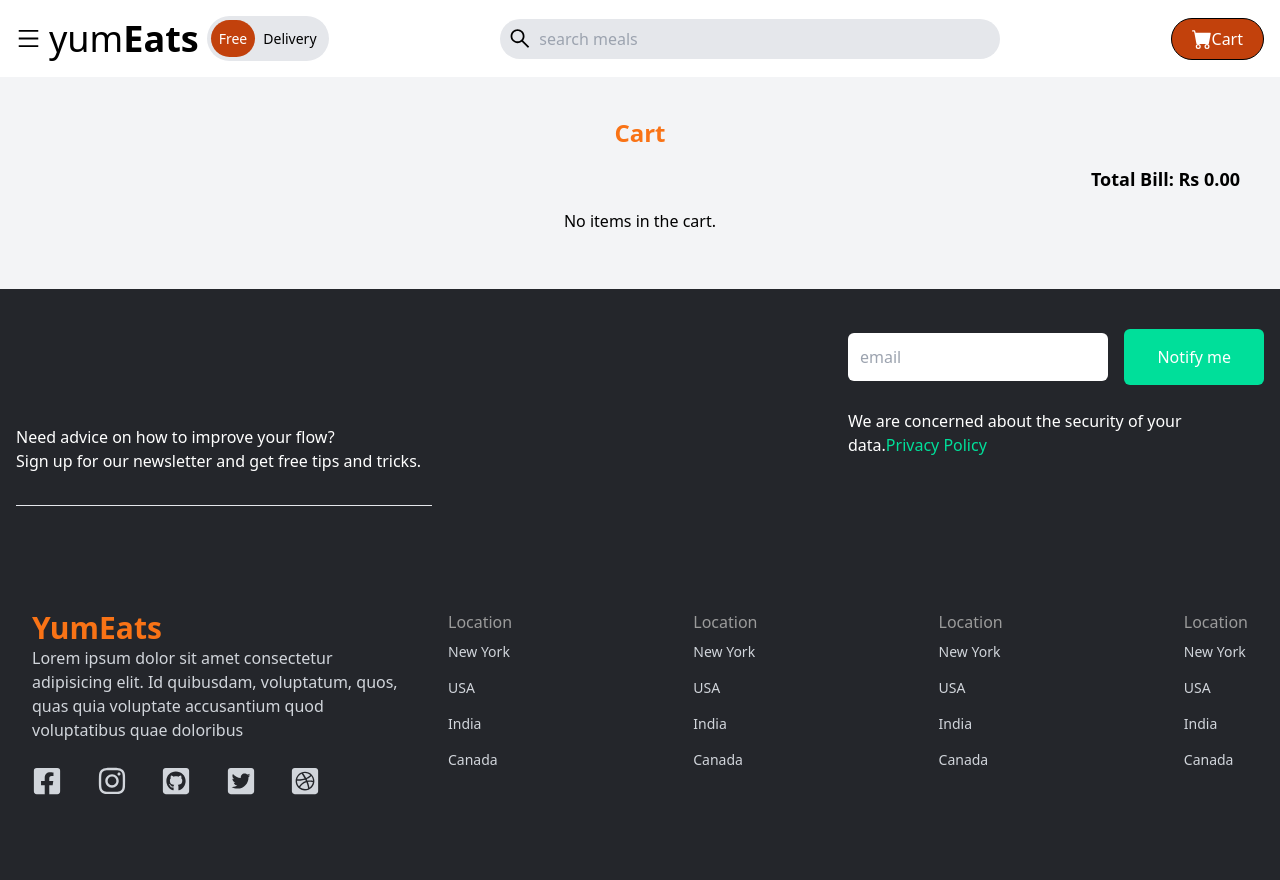
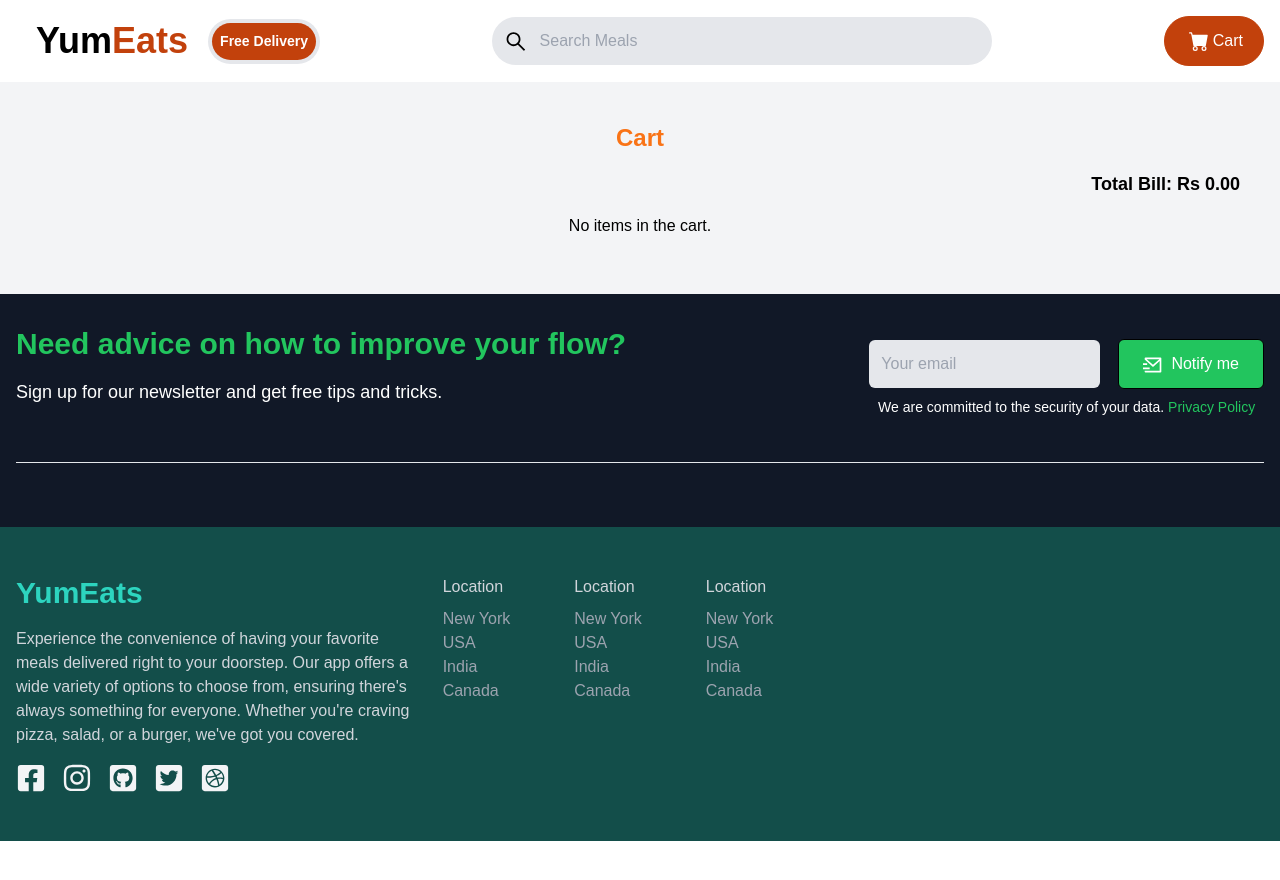
Before and after one commit to Saurabh13042004/Yum-eats, a React (Create React App) app: page /cart in a window 1280 px wide. Shown: the top 880 px of the page. After the commit the page ends 841 px from the top, so only its background shows below. Built offline with nearby package versions, Linux system fonts and the light colour scheme.

Commit message:
open-source

```diff
--- a/public/index.html
+++ b/public/index.html
@@ -2,7 +2,7 @@
 <html lang="en">
   <head>
     <meta charset="utf-8" />
-    <link rel="icon" href="%PUBLIC_URL%/favicon.ico" />
+    <link rel="icon" href="https://img.freepik.com/premium-vector/food-delivery-logo-design-fast-running-food-delivery-logo_546029-36.jpg" />
     <meta name="viewport" content="width=device-width, initial-scale=1" />
     <meta name="theme-color" content="#000000" />
     <meta
@@ -24,7 +24,8 @@
       work correctly both with client-side routing and a non-root public URL.
       Learn how to configure a non-root public URL by running `npm run build`.
     -->
-    <title>React App</title>
+
+    <title>yumEats</title>
   </head>
   <body>
     <noscript>You need to enable JavaScript to run this app.</noscript>
--- a/src/components/Delivery.js
+++ b/src/components/Delivery.js
@@ -1,42 +1,32 @@
-/* eslint-disable jsx-a11y/img-redundant-alt */
 import React from 'react';
+
 const Delivery = () => {
     return (
-        <div className="max-w-[1520px] w-full bg-white py-16 px-4 overflow-x-hidden">
-            <h3 className="text-orange-500 font-bold text-2xl text-center">
+        <div className="max-w-screen-xl mx-auto bg-white py-16 px-8 overflow-hidden rounded-lg shadow-lg">
+            <h3 className="text-orange-500 font-bold text-3xl md:text-4xl text-center mb-8">
                 Quick Delivery App
             </h3>
-            <div className="w-full mx-auto grid md:grid-cols-2">
+            <div className="grid grid-cols-1 md:grid-cols-2 gap-8 items-center">
+                <div className="flex flex-col justify-center p-6 md:p-10 bg-gradient-to-r from-yellow-200 to-orange-200 rounded-lg shadow-lg">
+                    <p className="text-[#00df9a] font-bold text-lg mb-2">Get The App</p>
+                    <h1 className="text-4xl md:text-5xl font-bold text-gray-900 mb-4">
+                        Limitless Convenience on Demand
+                    </h1>
+                    <p className="text-gray-700 text-lg mb-6">
+                        Experience the convenience of having your favorite meals delivered right to your doorstep. Our app offers a wide variety of options to choose from, ensuring there's always something for everyone. Whether you're craving pizza, salad, or a burger, we've got you covered. Plus, with our easy-to-use interface, ordering is a breeze. So why wait? Start enjoying the benefits of on-demand food delivery today.
+                    </p>
+                    <button className="bg-orange-500 hover:bg-orange-600 text-white w-full md:w-[200px] rounded-md font-medium py-3 shadow-md transition duration-300 ease-in-out focus:outline-none">
+                        Get Started
+                    </button>
+                </div>
                 <img
-                    className="w-full md:w-auto mx-auto my-4 max-w-[550px]"
+                    className="w-full md:w-auto mx-auto my-4 max-w-[550px] rounded-lg shadow-lg"
                     src="https://res.cloudinary.com/ehizeex-shop/image/upload/v1672676822/NetflixApp/FC_two_phones.6ec9a842f905769677f9_m91off.webp"
-                    alt="Image"
+                    alt="Image of mobile phones with the app"
                 />
-                <div className="flex flex-col justify-center">
-                    <p className="text-[#00df9a] font-bold">Get The App</p>
-                    <h1 className="md:text-4xl sm:text-3xl text-2xl font-bold  py-2">
-                        Limitless Convenience on-demand
-                    </h1>
-                    <p>
-                        Lorem ipsum dolor sit amet consectetur adipisicing elit.
-                        Voluptatum molestiae delectus culpa hic assumenda, voluptate
-                        reprehenderit dolore autem cum ullam sed odit perspiciatis.
-                        Doloribus quos velit, eveniet ex deserunt fuga? Lorem ipsum dolor
-                        sit amet consectetur adipisicing elit. Voluptatum molestiae
-                        delectus culpa hic assumenda, voluptate reprehenderit dolore autem
-                        cum ullam sed odit perspiciatis. Doloribus quos velit, eveniet ex
-                        deserunt fuga? Lorem ipsum dolor sit amet consectetur adipisicing
-                        elit. Voluptatum molestiae delectus culpa hic assumenda, voluptate
-                        reprehenderit dolore autem cum ullam sed odit perspiciatis.
-                        Doloribus quos velit, eveniet ex deserunt fuga?
-                    </p>
-        <button className="bg-black text-[#00df9a]  w-[200px] rounded-md font-medium my-6 mx-auto md:mx-0 py-3 ">
-            Get Started
-            </button>
-                </div>
-          </div>
-
+            </div>
         </div>
     );
 };
+
 export default Delivery;
--- a/src/components/Footer.js
+++ b/src/components/Footer.js
@@ -1,107 +1,54 @@
 import React from 'react';
 import { FaDribbbleSquare, FaFacebookSquare, FaGithubSquare, FaInstagram, FaTwitterSquare } from 'react-icons/fa';
 
-
 const Footer = () => {
     return (
-    <div className='max-w-[1520px] m-auto px-4 py-2 bg-[#24262b]'>
-      <div className='py-16 px-4 grid lg:grid-cols-3 gap-8 text-gray-300'>
-        <div>
-          <h1 className='w-full text-3xl font-bold text-orange-500'>
-            YumEats
-          </h1>
-          <p>
-            Lorem ipsum dolor sit amet consectetur adipisicing elit.
-            Id quibusdam, voluptatum, quos, quas quia voluptate
-            accusantium quod voluptatibus quae doloribus
+        <div className='w-full bg-teal-900 text-gray-100 py-12'>
+            <div className='max-w-screen-xl mx-auto px-4'>
+                <div className='grid grid-cols-1 md:grid-cols-3 gap-8'>
+                    {/* Logo and Description */}
+                    <div className='md:col-span-1'>
+                        <h1 className='text-3xl font-bold text-teal-400 mb-4'>YumEats</h1>
+                        <p className='text-gray-300 mb-4'>
+                            Experience the convenience of having your favorite meals delivered right to your doorstep. Our app offers a wide variety of options to choose from, ensuring there's always something for everyone. Whether you're craving pizza, salad, or a burger, we've got you covered.
                         </p>
-          <div className='flex justify-between md:w-[75%] my-6'>
-            <FaFacebookSquare size={30} />
-            <a href="https://www.instagram.com/saurabh._shukla._">
-                      <FaInstagram size={30} />
-                      </a>
-
-            <FaGithubSquare size={30} />
-            <FaTwitterSquare size={30} />
-            <FaDribbbleSquare size={30} />
+                        <div className='flex space-x-4'>
+                            <a href="https://www.facebook.com/"> <FaFacebookSquare size={30} /></a>
+                            <a href="https://www.instagram.com/saurabh._shukla._"> <FaInstagram size={30} /></a>
+                            <a href="https://github.com/"> <FaGithubSquare size={30} /></a>
+                            <a href="https://twitter.com/"> <FaTwitterSquare size={30} /></a>
+                            <a href="https://dribbble.com/"> <FaDribbbleSquare size={30} /></a>
                         </div>
                     </div>
-        <div className='lg:col-span-2 flex justify-between mt-0 '>
+                    {/* Locations */}
+                    <div className='grid grid-cols-2 sm:grid-cols-3 gap-y-4 md:gap-y-0'>
                         <div>
-                <h6 className='font-medium text-[#9b9b9b]'>
-                Location
-                </h6>
-                <ul>
-                  <li className='py-2 text-sm'>
-                    New York
-                    </li>
-                    <li className='py-2 text-sm'>
-                        USA
-                    </li>
-                    <li className='py-2 text-sm'>
-                        India
-                    </li>
-                    <li className='py-2 text-sm'>
-                        Canada
-                    </li>
+                            <h6 className='font-medium text-gray-300 mb-2'>Location</h6>
+                            <ul className='text-gray-400'>
+                                <li>New York</li>
+                                <li>USA</li>
+                                <li>India</li>
+                                <li>Canada</li>
                             </ul>
                         </div>
                         <div>
-                <h6 className='font-medium text-[#9b9b9b]'>
-                Location
-                </h6>
-                <ul>
-                  <li className='py-2 text-sm'>
-                    New York
-                    </li>
-                    <li className='py-2 text-sm'>
-                        USA
-                    </li>
-                    <li className='py-2 text-sm'>
-                        India
-                    </li>
-                    <li className='py-2 text-sm'>
-                        Canada
-                    </li>
+                            <h6 className='font-medium text-gray-300 mb-2'>Location</h6>
+                            <ul className='text-gray-400'>
+                                <li>New York</li>
+                                <li>USA</li>
+                                <li>India</li>
+                                <li>Canada</li>
                             </ul>
                         </div>
                         <div>
-                <h6 className='font-medium text-[#9b9b9b]'>
-                Location
-                </h6>
-                <ul>
-                  <li className='py-2 text-sm'>
-                    New York
-                    </li>
-                    <li className='py-2 text-sm'>
-                        USA
-                    </li>
-                    <li className='py-2 text-sm'>
-                        India
-                    </li>
-                    <li className='py-2 text-sm'>
-                        Canada
-                    </li>
+                            <h6 className='font-medium text-gray-300 mb-2'>Location</h6>
+                            <ul className='text-gray-400'>
+                                <li>New York</li>
+                                <li>USA</li>
+                                <li>India</li>
+                                <li>Canada</li>
                             </ul>
                         </div>
-            <div>
-                <h6 className='font-medium text-[#9b9b9b]'>
-                Location
-                </h6>
-                <ul>
-                  <li className='py-2 text-sm'>
-                    New York
-                    </li>
-                    <li className='py-2 text-sm'>
-                        USA
-                    </li>
-                    <li className='py-2 text-sm'>
-                        India
-                    </li>
-                    <li className='py-2 text-sm'>
-                        Canada
-                    </li>
-                </ul>
                     </div>
                 </div>
             </div>
--- a/src/components/NewsLetter.js
+++ b/src/components/NewsLetter.js
@@ -1,26 +1,29 @@
 import React from 'react';
+import { RiMailSendLine } from 'react-icons/ri';
 
 const NewsLetter = () => {
     return (
-        <div className='max-w-[1520px] m-auto text-white px-4 bg-[#24262b]'>
-            <div className='mx-auto grid lg:grid-cols-3'>
-                <div className='lg:col-span-2 w-100 flex flex-col align-middle justify-end'>
-                    <h1>Need advice on how to improve your flow?</h1>
-                    <p>Sign up for our newsletter and get free tips and tricks.</p>
+        <div className='bg-gray-900 text-white py-8'>
+            <div className='max-w-screen-xl mx-auto px-4'>
+                <div className='grid lg:grid-cols-3 gap-8'>
+                    {/* Newsletter Text */}
+                    <div className='lg:col-span-2 flex flex-col justify-center'>
+                        <h1 className='text-3xl font-bold mb-4 text-green-500'>Need advice on how to improve your flow?</h1>
+                        <p className='text-lg mb-6'>Sign up for our newsletter and get free tips and tricks.</p>
+                    </div>
+                    {/* Newsletter Form */}
+                    <div className='flex flex-col items-center justify-center'>
+                        <div className='flex flex-col sm:flex-row items-center justify-between w-full'>
+                            <input type='email' placeholder='Your email' className='p-3 w-full sm:w-auto rounded-md text-black mb-4 sm:mb-0 bg-gray-200' />
+                            <button className='bg-green-500 text-white rounded-md font-medium px-6 py-3 sm:ml-4 hover:bg-green-600 transition-colors duration-300'>
+                                <RiMailSendLine className='inline-block mr-2' size={20} />
+                                Notify me
+                            </button>
+                        </div>
+                        <p className='text-sm mt-2'>We are committed to the security of your data. <span className='text-green-500 cursor-pointer'>Privacy Policy</span></p>
+                    </div>
                 </div>
-                <div className='my-4'>
-                    <div className='flex flex-col sm:flex-row items-center justify-between w-full'>
-                        <input type='email' placeholder='email' className='p-3 flex w-full rounded-md text-black' />
-                        <button className='bg-[#00df9a]
-                        text-white
-                        rounded-md font-medium w-[200px] px-6 py-4 ml-4 my-6  border-none hover:bg-[#00c989] transition-colors duration-300'>Notify me</button>
-                    </div>
-                    <p>
-                    We are concerned about the security of your data.
-
-                    <span className='text-[#00df9a]'>Privacy Policy</span>
-                    </p>
-                </div>
+                {/* Divider */}
                 <hr className='my-8 bg-gray-700 border-1'></hr>
             </div>
         </div>
--- a/src/components/TopNav.js
+++ b/src/components/TopNav.js
@@ -1,91 +1,71 @@
-import React, { useState } from 'react'
-import {AiOutlineMenu, AiOutlineSearch,AiOutlineClose} from 'react-icons/ai'
-import {BsFillCartFill, BsPerson} from 'react-icons/bs'
-import{TbTruckReturn} from 'react-icons/tb'
-import{FaGoogleWallet} from 'react-icons/fa'
-import {  MdOutlineFavorite } from 'react-icons/md';
-import { Link } from 'react-router-dom'
+import React, { useState } from 'react';
+import { AiOutlineMenu, AiOutlineSearch, AiOutlineClose } from 'react-icons/ai';
+import { BsFillCartFill, BsPerson } from 'react-icons/bs';
+import { TbTruckReturn } from 'react-icons/tb';
+import { FaGoogleWallet } from 'react-icons/fa';
+import { MdOutlineFavorite } from 'react-icons/md';
+import { MdHelp } from 'react-icons/md';
+import { Link } from 'react-router-dom';
 
-import { MdHelp } from 'react-icons/md'; // Ensure you have imported the icon
 const TopNav = () => {
-    const [sideNav,setSideNav] = useState(false)
-    console.log(sideNav)
+    const [sideNav, setSideNav] = useState(false);
+
     return (
-        <div className='max-w-[1520] mx-auto flex justify-between items-center p-4'>
-            <div className='flex items-center'>
-            <div onClick = {()=> setSideNav(!sideNav)}className='cursor-pointer'>
-            <AiOutlineMenu size={25}/>
+        <div className="max-w-[1520] mx-auto flex justify-between items-center p-4">
+            <div className="flex items-center">
+                <div onClick={() => setSideNav(!sideNav)} className="lg:hidden cursor-pointer">
+                    <AiOutlineMenu size={25} />
                 </div>
-            <Link to='/'>
-            <h1 className="text-2xl sm:text-3xl lg:text-4xl px-2"> yum
-            <span className='font-bold'>Eats</span>
-                </h1>
+                <Link to="/">
+                    <h1 className="text-2xl sm:text-3xl lg:text-4xl px-5 font-bold">Yum<span className="text-orange-700">Eats</span></h1>
                 </Link>
-
-            <div className='hidden lg:flex items-center bg-gray-200 rounded-full p-1 text-[14px]'>
-                <p className='bg-orange-700 text-white rounded-full p-2 text-bold'>Free</p>
-                <p className='p-2 text-bold'>Delivery</p>
+                <div className="hidden lg:flex items-center bg-gray-200 rounded-full p-1 text-[14px]">
+                    <p className="bg-orange-700 text-white rounded-full p-2 font-semibold">Free Delivery</p>
                 </div>
             </div>
-            <div className='bg-gray-200 rounded-full flex items-center px-2 w-[200px] sm:w-[400px] lg:w-[500px]'>
-            <AiOutlineSearch size={25}/>
-
-            <input className='bg-transparent p-2 w-full focus:outline-none' type='text' placeholder='search meals'></input>
+            <div className="bg-gray-200 rounded-full flex items-center px-3 w-[200px] sm:w-[400px] lg:w-[500px]">
+                <AiOutlineSearch size={25} />
+                <input className="bg-transparent p-3 w-full focus:outline-none" type="text" placeholder="Search Meals" />
             </div>
-            <Link to='/cart'>
-
-            <button className='bg-orange-700 text-white hidden md:flex items-center py-2 rounded-full'>
-            <BsFillCartFill size={20}/>Cart
+            <Link to="/cart">
+                <button className="bg-orange-700 text-white hidden md:flex items-center px-5 py-3 rounded-full hover:bg-white hover:text-orange-700 transition-all border-orange-700">
+                    <BsFillCartFill size={20} className="mx-1" />Cart
                 </button>
             </Link>
-
-            {
-                sideNav ? (
-                    <div className='bg-black/60 fixed w-full h-screen z-10 top-0 left-0'
-                    onClick={() => setSideNav(!sideNav)}>
+            {sideNav ? (
+                <div className="fixed z-50 top-0 left-0 w-full h-full bg-black opacity-50" onClick={() => setSideNav(false)}></div>
+            ) : null}
+            <div className={sideNav ? "fixed top-0 left-0 w-[300px] h-screen bg-white z-50 duration-300 overflow-y-auto" : "hidden"}>
+                <div className="flex justify-end p-4">
+                    <AiOutlineClose onClick={() => setSideNav(false)} size={25} className="cursor-pointer" />
                 </div>
-                ):(""
-           ) }
-        <div className={sideNav ?"fixed top-0 left-0 w-[300px] h-screen bg-white z-10 duration-300"
-        : "fixed top-0 left-[-100%] w-[300px] h-screen bg-white z-10 duration-300"
-        }>
-    <AiOutlineClose
-    onClick={()=> setSideNav(!sideNav)}
-    size={25}
-    className='absolute top-4 right-4 cursor-pointer'/>
-    <h2 className='text-2xl p-4'>Yum <span className='text-orange-700 font-bold'>Eats
-        </span></h2>
-        <nav>
-            <ul className='flex flex-col p-4 text-gray-900'>
-            <li className='text-xl py-4 flex'>
-            <BsPerson size={25}
-            className='mr-4 text-white bg-black rounded-full '/>
-            My Account
+                <nav className="text-gray-900">
+                    <ul className="flex flex-col p-4">
+                        <li className="text-xl py-4 flex">
+                            <BsPerson size={25} className="mr-4 text-white bg-black rounded-full p-2" />
+                            <span className="font-semibold">My Account</span>
                         </li>
-            <li className='text-xl py-4 flex'>
-            <TbTruckReturn size={25}
-            className='mr-4 text-white bg-black rounded-full '/>
-            Delivery
+                        <li className="text-xl py-4 flex">
+                            <TbTruckReturn size={25} className="mr-4 text-white bg-black rounded-full p-2" />
+                            <span className="font-semibold">Delivery</span>
                         </li>
-            <li className='text-xl py-4 flex'>
-            <MdOutlineFavorite size={25}
-            className='mr-4 text-white bg-black rounded-full '/>
-            My Favourite
+                        <li className="text-xl py-4 flex">
+                            <MdOutlineFavorite size={25} className="mr-4 text-white bg-black rounded-full p-2" />
+                            <span className="font-semibold">My Favourite</span>
                         </li>
-            <li className='text-xl py-4 flex'>
-            < FaGoogleWallet size={25}
-            className='mr-4 text-white bg-black rounded-full '/>
-            My Wallet
+                        <li className="text-xl py-4 flex">
+                            <FaGoogleWallet size={25} className="mr-4 text-white bg-black rounded-full p-2" />
+                            <span className="font-semibold">My Wallet</span>
                         </li>
-            <li className='text-xl py-4 flex'>
-            <MdHelp size={25}
-            className='mr-4 text-white bg-black rounded-full '/>
-            Help
+                        <li className="text-xl py-4 flex">
+                            <MdHelp size={25} className="mr-4 text-white bg-black rounded-full p-2" />
+                            <span className="font-semibold">Help</span>
                         </li>
                     </ul>
                 </nav>
             </div>
         </div>
-        )
-}
-export default TopNav
+    );
+};
+
+export default TopNav;
--- a/src/index.css
+++ b/src/index.css
@@ -1,7 +1,7 @@
 @tailwind base;
 @tailwind components;
 @tailwind utilities;
-
+@import url('https://fonts.googleapis.com/css2?family=Poppins:ital,wght@0,100;0,200;0,300;0,400;0,500;0,600;0,700;0,800;0,900;1,100;1,200;1,300;1,400;1,500;1,600;1,700;1,800;1,900&display=swap');
 @layer base{
   button{
     @apply border border-black rounded-xl px-5 py-1;
--- a/tailwind.config.js
+++ b/tailwind.config.js
@@ -2,6 +2,9 @@
 module.exports = {
   content: ["./src/**/*.{html,js}"],
   theme: {
+    fontFamily:{
+      sans:['Poppins', 'sans-serif']
+    },
     extend: {},
   },
   plugins: [],
```
Also changed, not shown: src/components/Categories.js (+27 -16 lines), src/components/Featured.js (+33 -34 lines), src/components/Meal.js (+35 -44 lines), src/components/TopPicks.js (+36 -11 lines), src/data/data.js (+12 -12 lines). Lines whose indentation alone changed are shown as unchanged.
